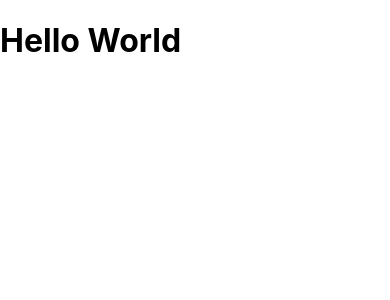
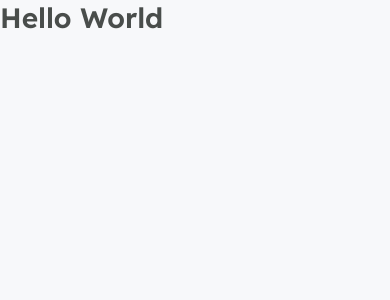
Before and after one commit to brunodplima/nlw5_react, a Next.js app: page / in a window 390 px wide. Shown: the top 300 px of the page. Built offline with nearby package versions, Linux system fonts and the light colour scheme.

Commit message:
Adicionar Sass e layout básico
Adicionar Sass e layout básico, como fontes, cores, reset, etc.

```diff
--- a/package.json
+++ b/package.json
@@ -10,7 +10,8 @@
   "dependencies": {
     "next": "10.1.3",
     "react": "17.0.2",
-    "react-dom": "17.0.2"
+    "react-dom": "17.0.2",
+    "sass": "^1.32.11"
   },
   "devDependencies": {
     "@types/node": "^14.14.41",
--- a/src/pages/_app.tsx
+++ b/src/pages/_app.tsx
@@ -1,4 +1,4 @@
-import '../styles/globals.css'
+import '../styles/globals.scss'
 
 function MyApp({ Component, pageProps }) {
   return <Component {...pageProps} />
--- /dev/null
+++ b/src/pages/_document.tsx
@@ -0,0 +1,19 @@
+import Document, { Head, Html, Main, NextScript } from 'next/document'
+
+export default class MyDocument extends Document {
+  render() {
+    return (
+      <Html>
+        <Head>
+          <link rel="preconnect" href="https://fonts.gstatic.com" />
+            <link href="https://fonts.googleapis.com/css2?family=Inter&family=Lexend:wght@500;600&display=swap" rel="stylesheet" />
+          <title>Podcastr</title>
+        </Head>
+        <body>
+          <Main />
+          <NextScript />
+        </body>
+      </Html>
+    );
+  }
+}
--- a/src/styles/globals.css
+++ /dev/null
@@ -1,16 +0,0 @@
-html,
-body {
-  padding: 0;
-  margin: 0;
-  font-family: -apple-system, BlinkMacSystemFont, Segoe UI, Roboto, Oxygen,
-    Ubuntu, Cantarell, Fira Sans, Droid Sans, Helvetica Neue, sans-serif;
-}
-
-a {
-  color: inherit;
-  text-decoration: none;
-}
-
-* {
-  box-sizing: border-box;
-}
--- /dev/null
+++ b/src/styles/globals.scss
@@ -0,0 +1,61 @@
+* {
+  margin: 0;
+  padding: 0;
+  box-sizing: border-box;
+}
+
+:root {
+  --white: #FFF;
+
+  --gray-50: #F7F8FA;
+  --gray-100: #E6E8EB;
+  --gray-200: #AFB2B1;
+  --gray-500: #808080;
+  --gray-800: #494D4B;
+
+  --green-500: #04D361;
+
+  --purple-300: #9F75FF;
+  --purple-400: #9164FA;
+  --purple-500: #8257E5;
+  --purple-800: #6F48C9;
+}
+
+@media (max-width: 1000px) {
+  html {
+    font-size: 93.75%;
+  }
+}
+
+@media (max-width: 720px) {
+  html {
+    font-size: 87.5%;
+  }
+}
+
+body {
+  background: var(--gray-50);
+}
+
+body, input, textarea, button {
+  font: 500 1rem Inter, sans-serif;
+  color: var(--gray-500);
+}
+
+h1, h2, h3, h4, h5, h6 {
+  font-weight: 600;
+  font-family: Lexend, sans-serif;
+  color: var(--gray-800);
+}
+
+h1 {
+  font-size: 2rem;
+}
+
+h2 {
+  font-size: 1.5rem;
+}
+
+button {
+  cursor: pointer;
+}
```
Also changed, not shown: 1 other file (tests, documents, lock files or other folders).
